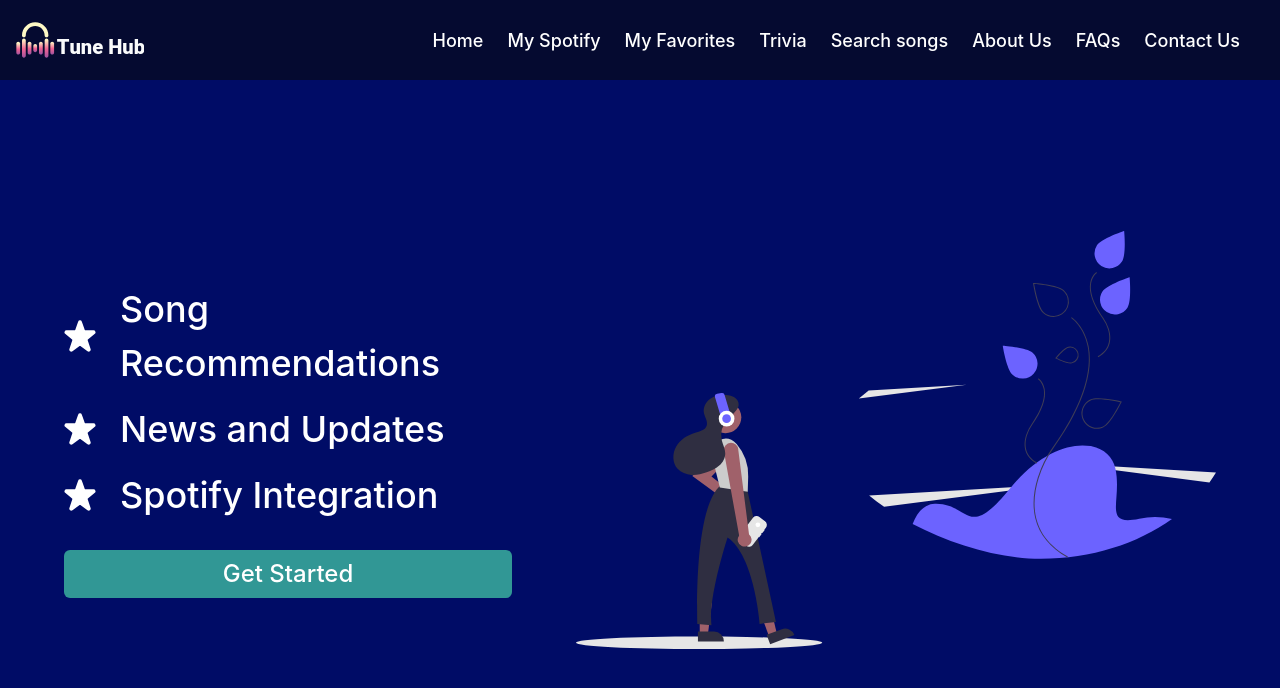
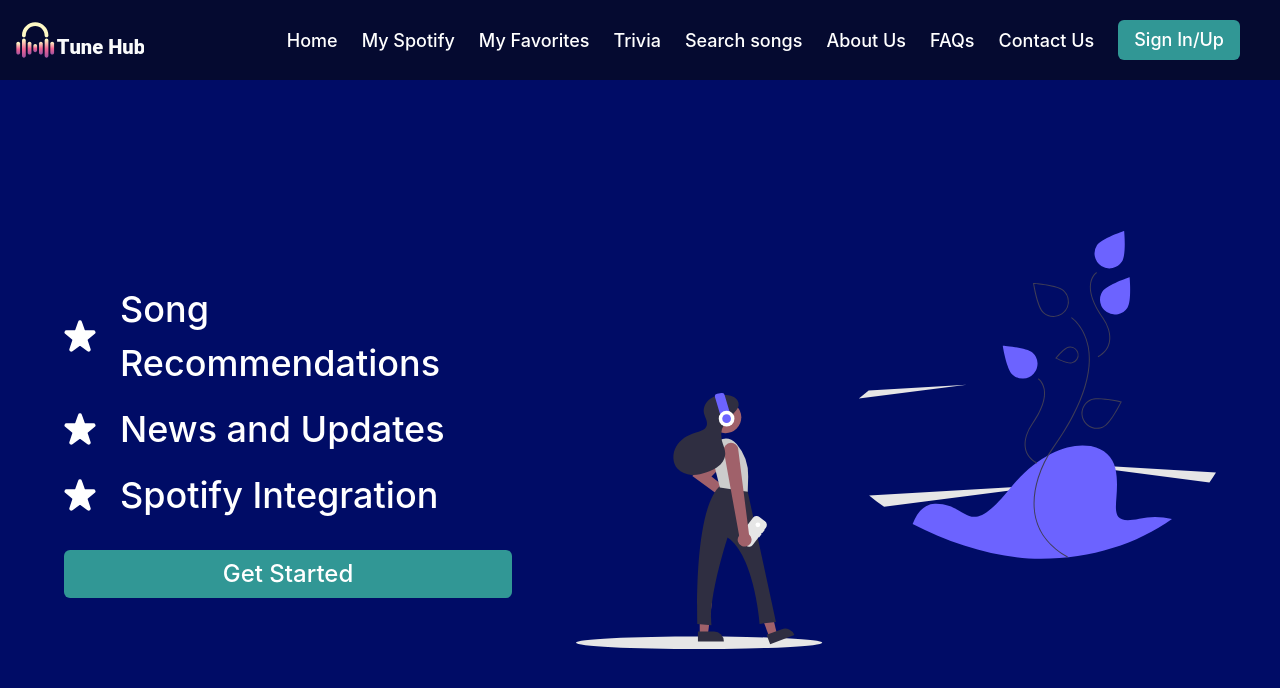
Before and after one commit to dev-patel2104/TuneHub, a React (Create React App) app: page / in a window 1280 px wide. Shown: the top 688 px of the page. Built offline with nearby package versions, Linux system fonts and the light colour scheme; no server answers.

Commit message:
frontend fixes

```diff
--- a/src/components/Navbar/Navbar.js
+++ b/src/components/Navbar/Navbar.js
@@ -9,7 +9,7 @@ import Logo from '../../assets/tunehub.svg';
 function NavBar() {
   const isMobile = useMediaQuery({ query: '(max-width: 1080px)' });
   const { isOpen, onOpen, onClose } = useDisclosure();
-  const userid = window.localStorage.getItem('id');
+  // const userid = window.localStorage.getItem('id');
 
 
   return (
@@ -139,9 +139,9 @@ function NavBar() {
             </NavLink>
           </Box>
           {/* CTA */}
-          {userid ? <NavLink to='/user/login'>
+          <NavLink to='/user/login'>
             <Button fontWeight="medium" colorScheme="teal" variant="solid" fontSize="lg">Sign In/Up</Button>
-          </NavLink> : null}
+          </NavLink>
         </HStack>
       </Flex>
   );
--- a/src/pages/Search/SearchSong.js
+++ b/src/pages/Search/SearchSong.js
@@ -1,14 +1,14 @@
 import {
   Button,
+  CircularProgress,
   Flex,
   FormControl,
-    Heading,
   Input,
   Menu,
   MenuButton,
   MenuItem,
   MenuList,
-    VStack,
+  VStack
 } from '@chakra-ui/react';
 import React, { useEffect, useState } from 'react';
 import { useMediaQuery } from 'react-responsive';
@@ -24,7 +24,9 @@ import {
 
   // Display a message if no songs exist or no search results are found
   if (changedData.length === 0) {
-      return <Heading color="white" mt="100px"> No such song exists </Heading>;
+    return <Flex w="100%" backgroundColor="#000C66" minHeight="90vh" flexDirection="column" alignItems="center" justifyContent="center">
+      <CircularProgress isIndeterminate color="teal" />
+    </Flex>;
   }
 
   return (
```
Lines whose indentation alone changed are shown as unchanged.
